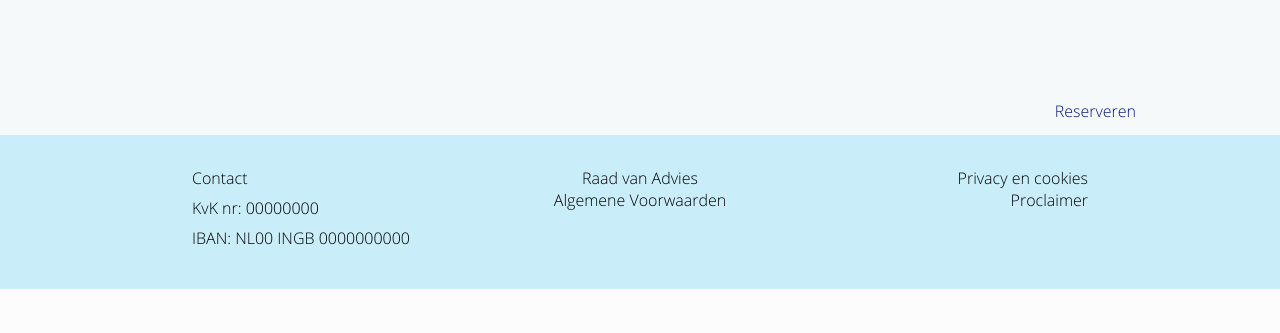
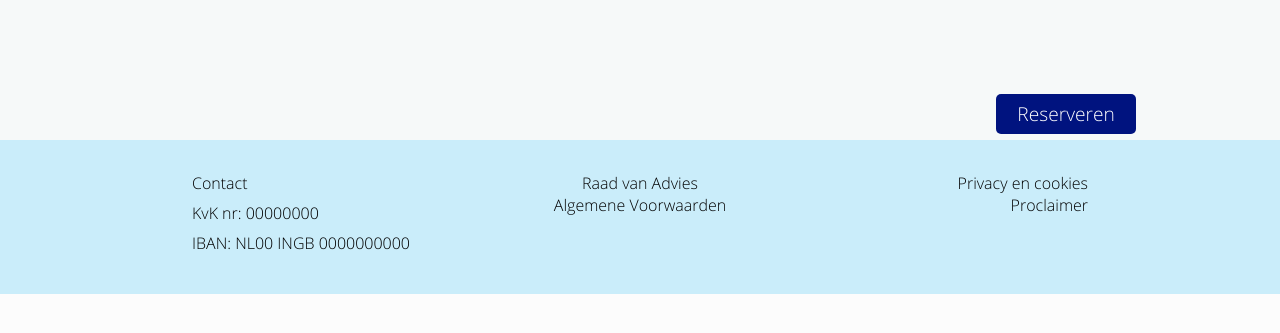
Before and after one commit to mjmeijerman/herstelkamer.nl, a Symfony app: template app/Resources/views/default/defaultPage.html.twig in a window 1280 px wide. Shown: the part 169-502 px from the top of the page. Run offline with Twig, Linux system fonts and the light colour scheme; the template is opened without the code that fills it, so the values that code supplies are empty; some libraries are stand-ins or nearby versions.

Commit message:
Button fix

```diff
--- a/web/css/style.css
+++ b/web/css/style.css
@@ -141,6 +141,21 @@ a:hover, a:active {
 	text-align: right;
 }
 
+#content .button {
+	font-family: OpenSans, Calibri, sans-serif;
+	font-size: 1.2em;
+	background: #00137F;
+	color: #FFF;
+	border-radius: 5px;
+	padding: .3em 1.1em;
+	margin-top: 3em;
+}
+
+#content .button:hover {
+	background: rgba(0,177,237,.2);
+	color: #000;
+}
+
 			/* HALF ARTICLE */
 
 #content .article_h {
```
